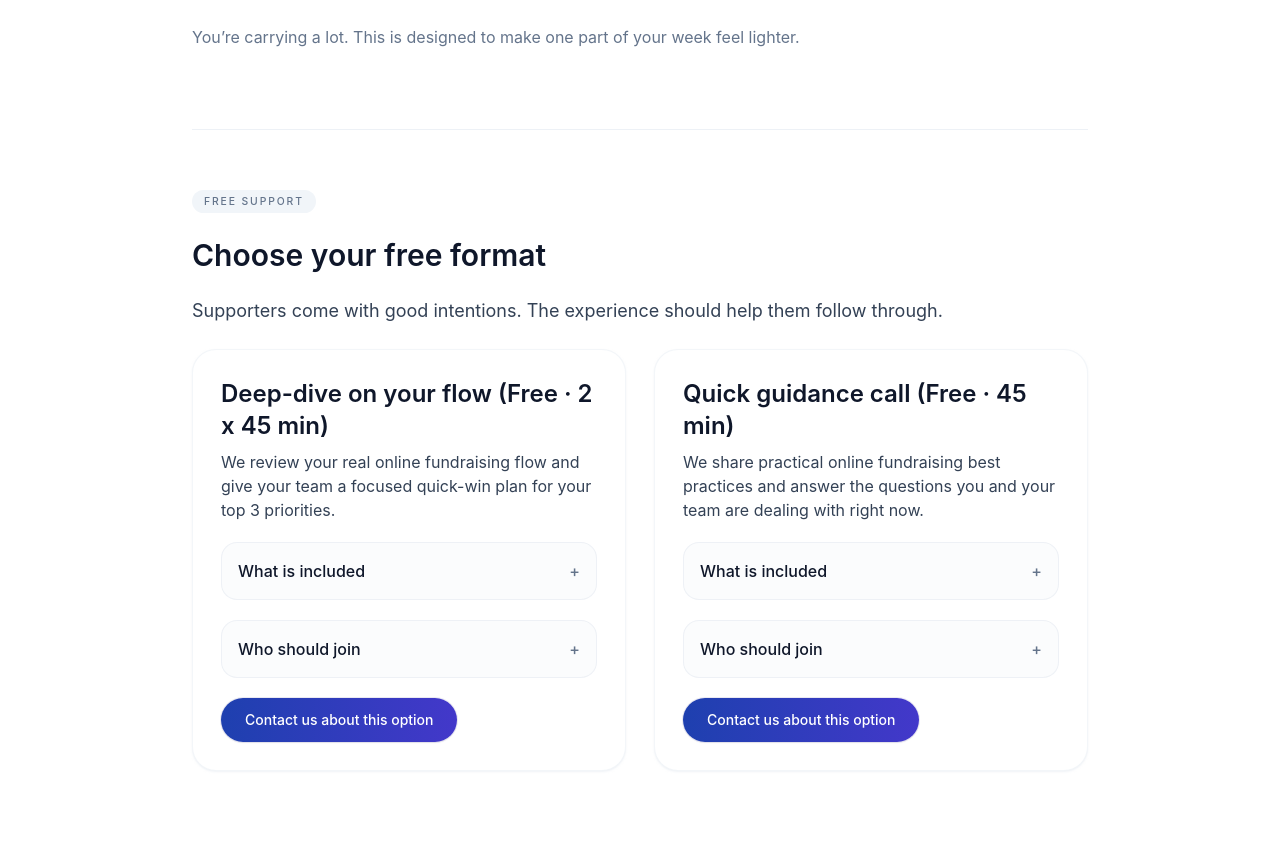
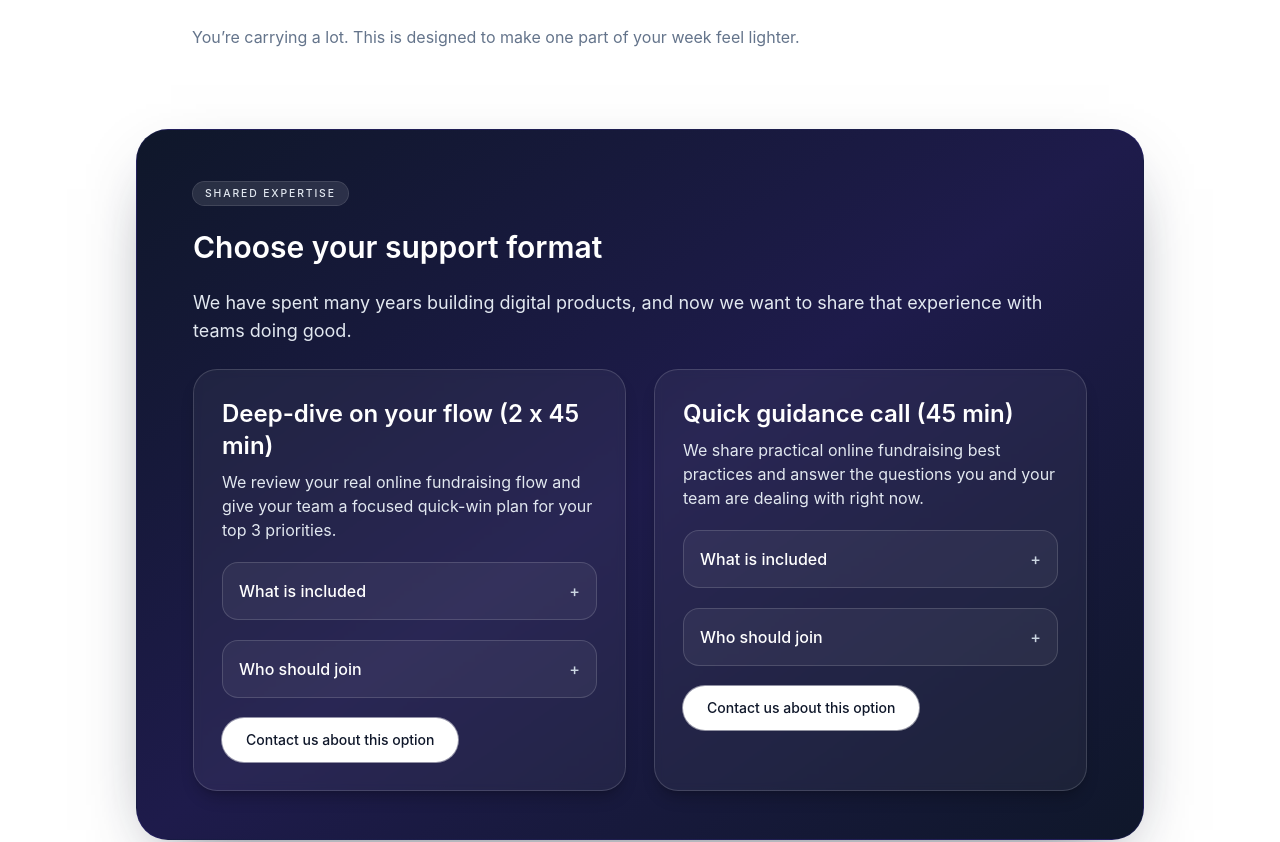
Before and after one commit to baiguisova-aklima/portfolio, a Next.js app: page /fundraising-quick-wins-lab in a window 1280 px wide. Shown: the part 540-1382 px from the top of the page. Built offline with nearby package versions, Linux system fonts and the light colour scheme.

Commit message:
Enhance fundraising lab user experience with updated navigation and improved content clarity

```diff
--- a/app/fundraising-quick-wins-lab/page.tsx
+++ b/app/fundraising-quick-wins-lab/page.tsx
@@ -113,16 +113,16 @@ export default function Quickwins() {
           </a>
           <div className="hidden md:flex items-center gap-6 text-xs lg:text-sm text-slate-500">
             <a href="#free-options" className="hover:text-indigo-700 transition-colors">
-              Free options
+              Formats
             </a>
             <a href="#how-it-works" className="hover:text-indigo-700 transition-colors">
-              What format
+              How it works
             </a>
             <a href="#hosts" className="hover:text-indigo-700 transition-colors">
-              Who runs it
+              Hosts
             </a>
             <a href="#contact" className="hover:text-indigo-700 transition-colors">
-              Let's talk
+              Contact
             </a>
           </div>
         </nav>
@@ -154,7 +154,7 @@ export default function Quickwins() {
               href="#free-options"
               className="inline-flex items-center justify-center rounded-full bg-gradient-to-r from-blue-800 to-indigo-700 px-7 py-3 text-sm font-medium text-white shadow-sm ring-1 ring-indigo-900/10 hover:from-blue-700 hover:to-indigo-600 hover:ring-indigo-800/20 transition-all duration-300 ease-out hover:-translate-y-[1px] hover:shadow-md"
             >
-              Choose free session
+              Choose a session
             </a>
             <a
               href="#contact"
@@ -170,32 +170,35 @@ export default function Quickwins() {
         </section>
 
         {/* FREE OPTIONS */}
-        <section id="free-options" className="space-y-6 border-t border-slate-200/60 pt-14">
-          <span className="inline-flex items-center rounded-full bg-slate-100 px-3 py-1 text-[0.65rem] font-medium uppercase tracking-[0.18em] text-slate-500">
-            Free support
+        <section
+          id="free-options"
+          className="space-y-6 rounded-[2rem] border border-indigo-800/20 bg-gradient-to-br from-slate-900 via-indigo-950 to-slate-900 px-6 py-10 shadow-[0_25px_70px_-35px_rgba(15,23,42,0.8)] lg:-mx-8 lg:px-10 lg:py-12 xl:-mx-14 xl:px-14"
+        >
+          <span className="inline-flex items-center rounded-full bg-white/10 px-3 py-1 text-[0.65rem] font-medium uppercase tracking-[0.18em] text-slate-200 ring-1 ring-white/20">
+            Shared expertise
           </span>
-          <h2 className="text-2xl lg:text-3xl font-semibold text-slate-900">Choose your free format</h2>
-          <p className="text-base lg:text-lg text-slate-700 leading-relaxed">
-            Supporters come with good intentions. The experience should help them follow through.
+          <h2 className="text-2xl lg:text-3xl font-semibold text-white">Choose your support format</h2>
+          <p className="text-base lg:text-lg text-slate-200 leading-relaxed">
+            We have spent many years building digital products, and now we want to share that experience with teams doing good.
           </p>
 
           <div className="grid gap-6 lg:gap-7 lg:grid-cols-2">
-            <article className="rounded-3xl border border-slate-200/40 bg-white p-6 lg:p-7 space-y-5 shadow-sm shadow-slate-200/50">
+            <article className="rounded-3xl border border-white/15 bg-white/5 p-6 lg:p-7 space-y-5 shadow-lg shadow-black/20 backdrop-blur-sm">
               <div className="space-y-2">
-                <h3 className="text-xl lg:text-2xl font-semibold text-slate-900">
-                  Deep-dive on your flow (Free · 2 x 45 min)
+                <h3 className="text-xl lg:text-2xl font-semibold text-white">
+                  Deep-dive on your flow (2 x 45 min)
                 </h3>
-                <p className="text-sm lg:text-base text-slate-700 leading-relaxed">
+                <p className="text-sm lg:text-base text-slate-200 leading-relaxed">
                   We review your real online fundraising flow and give your team a focused quick-win plan for your top 3 priorities.
                 </p>
               </div>
 
-              <details className="group rounded-2xl border border-slate-200/50 bg-slate-50/50 p-4">
-                <summary className="cursor-pointer list-none text-sm lg:text-base font-medium text-slate-900 flex items-center justify-between">
+              <details className="group rounded-2xl border border-white/15 bg-white/5 p-4">
+                <summary className="cursor-pointer list-none text-sm lg:text-base font-medium text-white flex items-center justify-between">
                   <span>What is included</span>
-                  <span className="text-slate-500 transition-transform group-open:rotate-45">+</span>
+                  <span className="text-slate-300 transition-transform group-open:rotate-45">+</span>
                 </summary>
-                <ul className="mt-3 space-y-2 text-sm lg:text-base text-slate-700 leading-relaxed">
+                <ul className="mt-3 space-y-2 text-sm lg:text-base text-slate-200 leading-relaxed">
                   <li>• Session 1 (45 min): mission, goals, donor context, and top 3 challenge areas</li>
                   <li>• Pre-work by us (2-5h, up to ~2 weeks turnaround) based on your materials and public channels</li>
                   <li>• Session 2 (45 min): best practices, quick-win recommendations, optional prototype/demo</li>
@@ -203,12 +206,12 @@ export default function Quickwins() {
                 </ul>
               </details>
 
-              <details className="group rounded-2xl border border-slate-200/50 bg-slate-50/50 p-4">
-                <summary className="cursor-pointer list-none text-sm lg:text-base font-medium text-slate-900 flex items-center justify-between">
+              <details className="group rounded-2xl border border-white/15 bg-white/5 p-4">
+                <summary className="cursor-pointer list-none text-sm lg:text-base font-medium text-white flex items-center justify-between">
                   <span>Who should join</span>
-                  <span className="text-slate-500 transition-transform group-open:rotate-45">+</span>
+                  <span className="text-slate-300 transition-transform group-open:rotate-45">+</span>
                 </summary>
-                <ul className="mt-3 space-y-2 text-sm lg:text-base text-slate-700 leading-relaxed">
+                <ul className="mt-3 space-y-2 text-sm lg:text-base text-slate-200 leading-relaxed">
                   <li>• 1-2 people who own online fundraising performance</li>
                   <li>• Person who manages donation channels (site, forms, email, social, ads)</li>
                   <li>• Optional: person handling analytics and CRM related to donor journey</li>
@@ -216,29 +219,29 @@ export default function Quickwins() {
               </details>
 
               <a
-                href={buildSessionMailto('Free Deep-dive on your flow (2 x 45 min)')}
-                className="inline-flex items-center justify-center rounded-full bg-gradient-to-r from-blue-800 to-indigo-700 px-6 py-3 text-sm font-medium text-white shadow-sm ring-1 ring-indigo-900/10 hover:from-blue-700 hover:to-indigo-600 transition-all duration-300 ease-out hover:-translate-y-[1px] hover:shadow-md"
+                href={buildSessionMailto('Deep-dive on your flow (2 x 45 min)')}
+                className="inline-flex items-center justify-center rounded-full bg-white px-6 py-3 text-sm font-medium text-slate-900 shadow-sm ring-1 ring-white/50 hover:bg-slate-100 transition-all duration-300 ease-out hover:-translate-y-[1px] hover:shadow-md"
               >
                 Contact us about this option
               </a>
             </article>
 
-            <article className="rounded-3xl border border-slate-200/40 bg-white p-6 lg:p-7 space-y-5 shadow-sm shadow-slate-200/50">
+            <article className="rounded-3xl border border-white/15 bg-white/5 p-6 lg:p-7 space-y-5 shadow-lg shadow-black/20 backdrop-blur-sm">
               <div className="space-y-2">
-                <h3 className="text-xl lg:text-2xl font-semibold text-slate-900">
-                  Quick guidance call (Free · 45 min)
+                <h3 className="text-xl lg:text-2xl font-semibold text-white">
+                  Quick guidance call (45 min)
                 </h3>
-                <p className="text-sm lg:text-base text-slate-700 leading-relaxed">
+                <p className="text-sm lg:text-base text-slate-200 leading-relaxed">
                   We share practical online fundraising best practices and answer the questions you and your team are dealing with right now.
                 </p>
               </div>
 
-              <details className="group rounded-2xl border border-slate-200/50 bg-slate-50/50 p-4">
-                <summary className="cursor-pointer list-none text-sm lg:text-base font-medium text-slate-900 flex items-center justify-between">
+              <details className="group rounded-2xl border border-white/15 bg-white/5 p-4">
+                <summary className="cursor-pointer list-none text-sm lg:text-base font-medium text-white flex items-center justify-between">
                   <span>What is included</span>
-                  <span className="text-slate-500 transition-transform group-open:rotate-45">+</span>
+                  <span className="text-slate-300 transition-transform group-open:rotate-45">+</span>
                 </summary>
-                <ul className="mt-3 space-y-2 text-sm lg:text-base text-slate-700 leading-relaxed">
+                <ul className="mt-3 space-y-2 text-sm lg:text-base text-slate-200 leading-relaxed">
                   <li>• 45-minute expert conversation focused on your priorities</li>
                   <li>• Relevant industry patterns and common mistakes to avoid</li>
                   <li>• Q&A on your current online fundraising setup</li>
@@ -246,12 +249,12 @@ export default function Quickwins() {
                 </ul>
               </details>
 
-              <details className="group rounded-2xl border border-slate-200/50 bg-slate-50/50 p-4">
-                <summary className="cursor-pointer list-none text-sm lg:text-base font-medium text-slate-900 flex items-center justify-between">
+              <details className="group rounded-2xl border border-white/15 bg-white/5 p-4">
+                <summary className="cursor-pointer list-none text-sm lg:text-base font-medium text-white flex items-center justify-between">
                   <span>Who should join</span>
-                  <span className="text-slate-500 transition-transform group-open:rotate-45">+</span>
+                  <span className="text-slate-300 transition-transform group-open:rotate-45">+</span>
                 </summary>
-                <ul className="mt-3 space-y-2 text-sm lg:text-base text-slate-700 leading-relaxed">
+                <ul className="mt-3 space-y-2 text-sm lg:text-base text-slate-200 leading-relaxed">
                   <li>• 1-2 people who own online fundraising performance</li>
                   <li>• Person who manages donation channels (site, forms, email, social, ads)</li>
                   <li>• Optional: person handling analytics and CRM related to donor journey</li>
@@ -259,8 +262,8 @@ export default function Quickwins() {
               </details>
 
               <a
-                href={buildSessionMailto('Free Quick guidance call (45 min)')}
-                className="inline-flex items-center justify-center rounded-full bg-gradient-to-r from-blue-800 to-indigo-700 px-6 py-3 text-sm font-medium text-white shadow-sm ring-1 ring-indigo-900/10 hover:from-blue-700 hover:to-indigo-600 transition-all duration-300 ease-out hover:-translate-y-[1px] hover:shadow-md"
+                href={buildSessionMailto('Quick guidance call (45 min)')}
+                className="inline-flex items-center justify-center rounded-full bg-white px-6 py-3 text-sm font-medium text-slate-900 shadow-sm ring-1 ring-white/50 hover:bg-slate-100 transition-all duration-300 ease-out hover:-translate-y-[1px] hover:shadow-md"
               >
                 Contact us about this option
               </a>
@@ -540,7 +543,7 @@ export default function Quickwins() {
 
         {/* REQUEST A SESSION / CONTACT */}
         <section id="contact" className="space-y-6 border-t border-slate-200/60 pt-14 pb-8">
-          <div className="bg-slate-100/60 rounded-2xl lg:rounded-3xl border border-slate-200/50 p-7 lg:p-10 space-y-7 lg:space-y-8 max-w-4xl">
+          <div className="bg-slate-100/60 rounded-2xl lg:rounded-3xl border border-slate-200/50 p-7 space-y-7 lg:-mx-8 lg:p-10 lg:space-y-8 xl:-mx-14 xl:px-14">
             <div className="space-y-3">
               <h2 className="text-2xl lg:text-3xl font-semibold text-slate-900">Let's talk</h2>
               <p className="text-base lg:text-lg text-slate-700 leading-relaxed">
@@ -601,14 +604,14 @@ export default function Quickwins() {
               <label className="block text-xs font-medium text-slate-600">Session type</label>
               <select
                 name="sessionType"
-                defaultValue="Request: Free Deep-dive on your flow (2 x 45 min)"
+                defaultValue="Request: Deep-dive on your flow (2 x 45 min)"
                 className="w-full rounded-md border border-slate-200 bg-white px-3 py-2 text-sm text-slate-900 shadow-sm focus:outline-none focus:ring-2 focus:ring-slate-900/10 focus:border-slate-300"
               >
-                <option value="Request: Free Deep-dive on your flow (2 x 45 min)">
-                  Free Deep-dive on your flow (2 x 45 min)
+                <option value="Request: Deep-dive on your flow (2 x 45 min)">
+                  Deep-dive on your flow (2 x 45 min)
                 </option>
-                <option value="Request: Free Quick guidance call (45 min)">
-                  Free Quick guidance call (45 min)
+                <option value="Request: Quick guidance call (45 min)">
+                  Quick guidance call (45 min)
                 </option>
               </select>
             </div>
```
